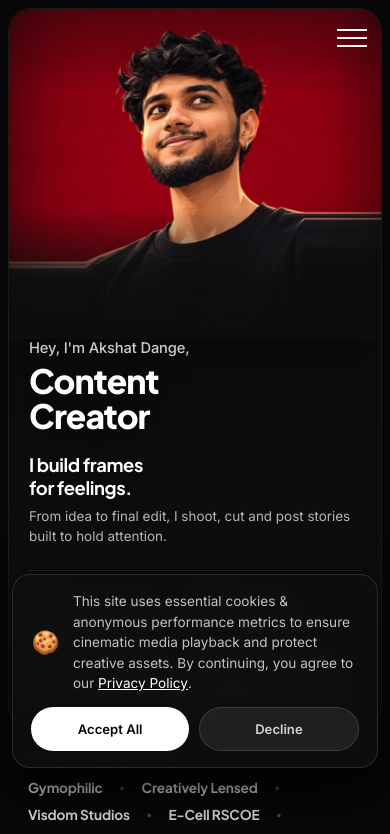
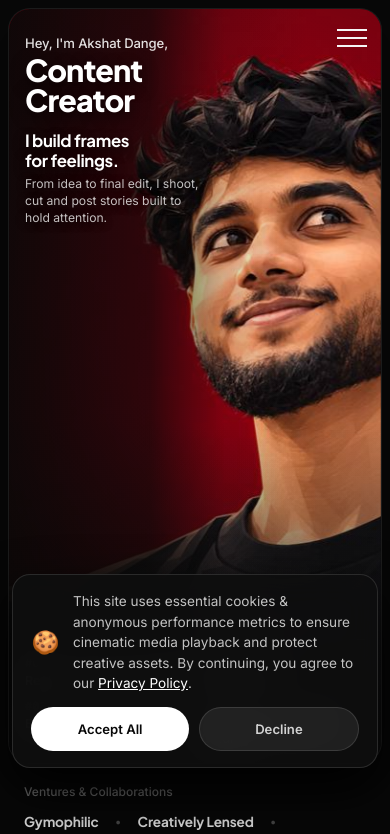
Before and after one commit to aksh-dash/Creative-Portfolio, a React (Vite) app: page / in a window 390 px wide. Shown: the top 834 px of the page. Built offline with nearby package versions, Linux system fonts and the light colour scheme.

Commit message:
mobile: position character centered-right with full red-black gradient and clean left-aligned text

```diff
--- a/src/styles/Hero.css
+++ b/src/styles/Hero.css
@@ -225,67 +225,78 @@
 
 @media (max-width: 768px) {
     .hero-section {
-        padding: 0.5rem 0.5rem 0 0.5rem;
-        min-height: auto;
+        padding: 0.5rem 0.5rem 0.5rem 0.5rem;
+        min-height: 100dvh;
         display: flex;
         flex-direction: column;
+        justify-content: space-between;
     }
 
     .hero-card {
-        padding: 0;
-        border-radius: 24px;
-        min-height: auto;
-        flex: none;
+        padding: 2rem 1.25rem 1.25rem 1.25rem;
+        border-radius: 22px;
+        min-height: calc(100dvh - 5.5rem);
+        flex: 1;
         background: #0d0d0d;
         display: flex;
         flex-direction: column;
+        justify-content: space-between;
         position: relative;
         overflow: hidden;
     }
 
-    /* Centered portrait on top — face fully visible with natural headroom */
+    /* Character positioned CENTERED-RIGHT (not extreme right), fully visible with crimson background */
     .hero-bg {
-        position: relative;
-        inset: auto;
+        position: absolute;
+        inset: 0;
         width: 100%;
-        height: 380px;
+        height: 100%;
         background-size: cover;
-        background-position: center 15%;
-        filter: drop-shadow(0 15px 30px rgba(0,0,0,0.5));
+        background-position: 34% 30%;
+        filter: drop-shadow(0 10px 25px rgba(0,0,0,0.4));
         -webkit-mask-image: none;
         mask-image: none;
         transform: none !important;
     }
 
-    /* Seamless gradient: dark fade at the bottom of the photo into card content */
+    /* Red and black atmospheric gradient: preserves the rich crimson tones */
     .hero-overlay {
         position: absolute;
-        top: 0;
-        left: 0;
-        right: 0;
-        height: 380px;
-        background: linear-gradient(
-            to bottom,
-            rgba(8, 8, 8, 0.4) 0%,
-            transparent 25%,
-            transparent 60%,
-            rgba(13, 13, 13, 0.8) 82%,
-            #0d0d0d 100%
-        );
+        inset: 0;
+        background:
+            linear-gradient(
+                to right,
+                rgba(8, 8, 8, 0.92) 0%,
+                rgba(8, 8, 8, 0.72) 38%,
+                rgba(8, 8, 8, 0.15) 58%,
+                transparent 80%
+            ),
+            linear-gradient(
+                to top,
+                rgba(13, 13, 13, 0.95) 0%,
+                rgba(13, 13, 13, 0.5) 20%,
+                transparent 45%
+            ),
+            radial-gradient(
+                circle at 65% 35%,
+                transparent 30%,
+                rgba(8, 8, 8, 0.25) 70%,
+                rgba(8, 8, 8, 0.7) 100%
+            );
         pointer-events: none;
         z-index: 1;
     }
 
-    /* Text block below portrait — full breathing room, elegant and centered/left-aligned */
+    /* Text placed strictly on the LEFT */
     .hero-main-layout {
         position: relative;
         z-index: 2;
         flex-direction: column;
         align-items: flex-start;
-        gap: 1.25rem;
-        padding: 1.5rem 1.5rem 0 1.5rem;
-        max-width: 100%;
-        margin-top: -30px; /* soft overlap with the dark fade */
+        gap: 0.75rem;
+        padding: 0;
+        max-width: 46%;
+        margin-top: 0;
     }
 
     .hero-left-col {
@@ -294,50 +305,53 @@
     }
 
     .hero-greeting {
-        font-size: 0.92rem;
-        color: rgba(255, 255, 255, 0.8);
-        margin-bottom: 0.35rem;
+        font-size: 0.82rem;
+        color: rgba(255, 255, 255, 0.88);
+        margin-bottom: 0.2rem;
         display: block;
     }
 
     .hero-main-title {
-        font-size: clamp(2.2rem, 8vw, 2.75rem);
-        line-height: 1.05;
+        font-size: clamp(1.85rem, 6.5vw, 2.35rem);
+        line-height: 1.0;
         letter-spacing: -0.03em;
         color: #ffffff;
+        text-shadow: 0 4px 15px rgba(0, 0, 0, 0.8);
     }
 
     .hero-right-col {
         width: 100%;
         max-width: 100%;
-        margin-top: 0;
+        margin-top: 0.2rem;
         text-align: left;
     }
 
     .hero-side-title {
-        font-size: clamp(1.2rem, 4.5vw, 1.45rem);
-        line-height: 1.25;
-        margin-bottom: 0.4rem;
+        font-size: clamp(1rem, 3.8vw, 1.2rem);
+        line-height: 1.2;
+        margin-bottom: 0.25rem;
         color: #ffffff;
+        text-shadow: 0 4px 12px rgba(0, 0, 0, 0.7);
     }
 
     .hero-side-sub {
-        font-size: 0.88rem;
-        line-height: 1.5;
-        color: rgba(255, 255, 255, 0.7);
+        font-size: 0.78rem;
+        line-height: 1.4;
+        color: rgba(255, 255, 255, 0.75);
         max-width: 100%;
+        text-shadow: 0 2px 8px rgba(0, 0, 0, 0.8);
     }
 
-    /* Features list: one or two per row with comfortable spacing */
+    /* Features 2x2 grid at bottom of the hero card */
     .hero-features-grid {
         position: relative;
         z-index: 2;
         grid-template-columns: repeat(2, 1fr);
-        gap: 1rem 1.25rem;
-        margin: 1.75rem 1.5rem 1.5rem 1.5rem;
-        padding-top: 1.25rem;
+        gap: 0.75rem 1rem;
+        margin: 1.25rem 0 0 0;
+        padding-top: 1rem;
         border-top: 1px solid rgba(255, 255, 255, 0.08);
-        width: calc(100% - 3rem);
+        width: 100%;
     }
 
     .hero-feature-item {
@@ -345,17 +359,17 @@
     }
 
     .feature-num {
-        font-size: 0.72rem;
+        font-size: 0.7rem;
         color: rgba(255, 255, 255, 0.45);
     }
 
     .feature-label {
-        font-size: 0.82rem;
-        line-height: 1.3;
+        font-size: 0.78rem;
+        line-height: 1.25;
     }
 
     .hero-brands-strip {
-        padding: 1.25rem 1.25rem;
+        padding: 1.25rem 1rem;
         gap: 0.85rem;
     }
 
@@ -373,34 +387,31 @@
 }
 
 @media (max-width: 390px) {
-    .hero-bg {
-        height: 330px;
+    .hero-card {
+        padding: 1.65rem 1rem 1rem 1rem;
     }
 
-    .hero-overlay {
-        height: 330px;
+    .hero-bg {
+        background-position: 38% 30%;
     }
 
     .hero-main-layout {
-        padding: 1.25rem 1.25rem 0 1.25rem;
-        margin-top: -20px;
+        max-width: 53%;
     }
 
     .hero-main-title {
-        font-size: 2.1rem;
+        font-size: 1.9rem;
     }
 
     .hero-side-title {
-        font-size: 1.15rem;
+        font-size: 1.05rem;
     }
 
     .hero-side-sub {
-        font-size: 0.84rem;
+        font-size: 0.76rem;
     }
 
     .hero-features-grid {
-        margin: 1.5rem 1.25rem 1.25rem 1.25rem;
-        width: calc(100% - 2.5rem);
-        gap: 0.85rem 1rem;
+        gap: 0.6rem 0.75rem;
     }
 }
```
